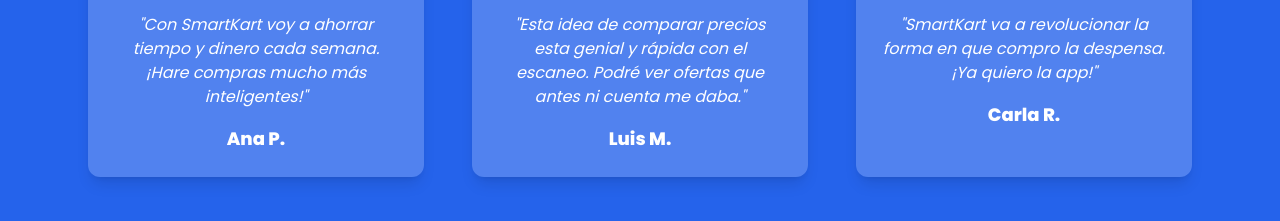
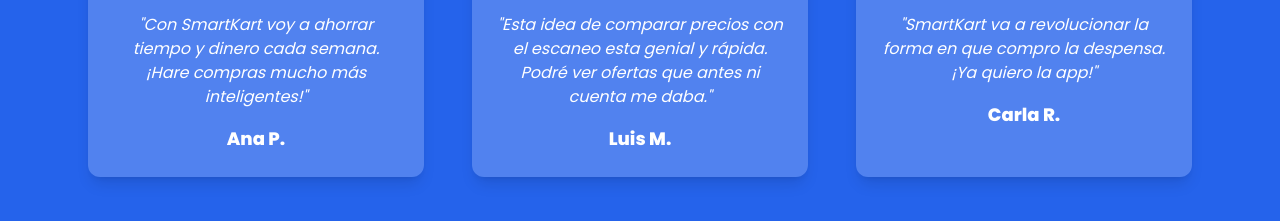
Before and after one commit to SmartKart1/SmartKart, a plain HTML site: page index.html in a window 1280 px wide. Shown: the part 2275-2496 px from the top of the page. Drawn offline with nearby package versions, Linux system fonts and the light colour scheme.

Commit message:
index.html

```diff
--- a/index.html
+++ b/index.html
@@ -299,7 +299,7 @@
             class="w-24 h-24 rounded-full mb-4 object-cover border-4 border-accent"
           />
           <p class="italic mb-4 text-center">
-            "Esta idea de comparar precios esta genial y rápida con el escaneo. Podré ver ofertas que antes ni cuenta me daba."
+            "Esta idea de comparar precios con el escaneo esta genial y rápida. Podré ver ofertas que antes ni cuenta me daba."
           </p>
           <h3 class="font-bold text-lg">Luis M.</h3>
         </div>
```
